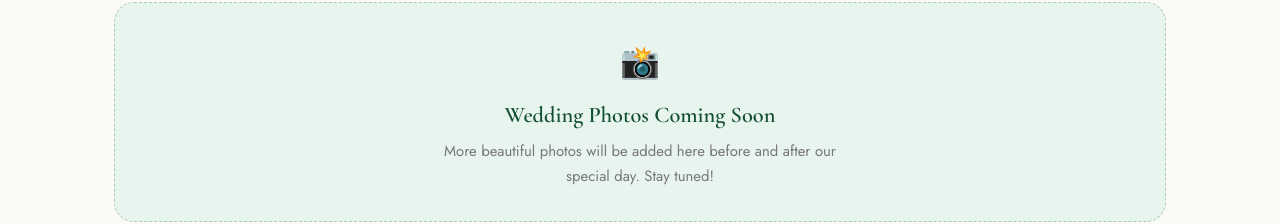
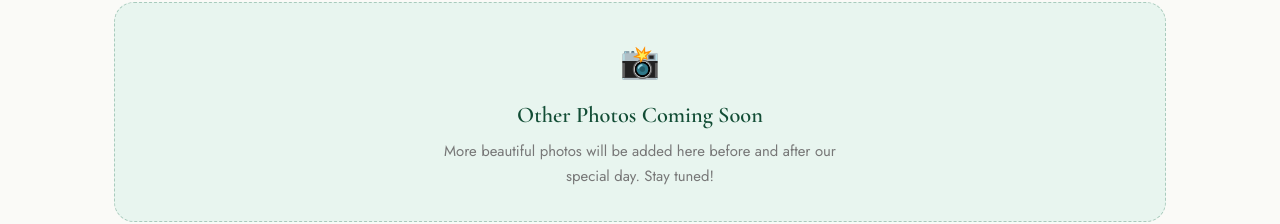
Before and after one commit to General-Airkay/Wedding-site, a Next.js app: page /gallery in a window 1280 px wide. Shown: the part 2274-2498 px from the top of the page. Built offline with nearby package versions, Linux system fonts and the light colour scheme.

Commit message:
Update gallery.js

```diff
--- a/pages/gallery.js
+++ b/pages/gallery.js
@@ -101,7 +101,7 @@ export default function Gallery() {
           }}>
             <div style={{ fontSize: '2rem', marginBottom: '12px' }}>📸</div>
             <h3 style={{ fontFamily: "'Cormorant Garamond', serif", fontSize: '1.4rem', color: 'var(--emerald-dark)', marginBottom: '10px' }}>
-              Wedding Photos Coming Soon
+              Other Photos Coming Soon
             </h3>
             <p style={{ color: 'var(--text-soft)', fontSize: '0.93rem', maxWidth: '440px', margin: '0 auto' }}>
               More beautiful photos will be added here before and after our special day. Stay tuned!
```
